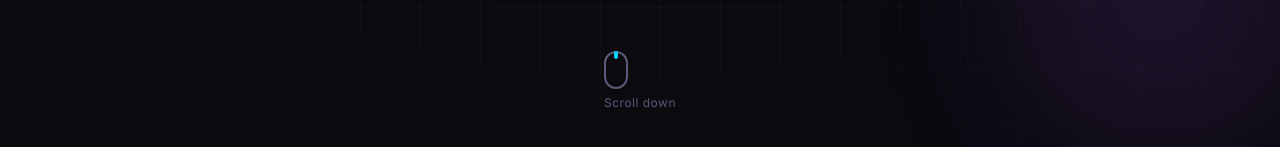
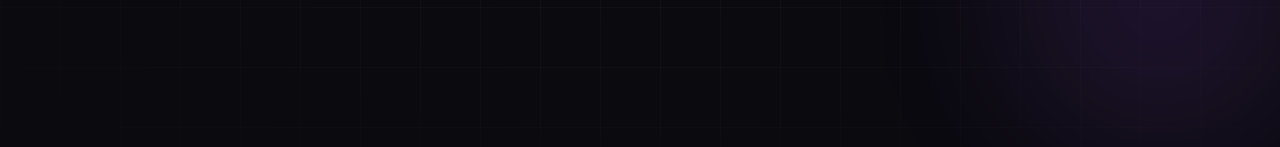
Before and after one commit to rozichilwal/Portfolio, a React (Vite) app: page / in a window 1280 px wide. Shown: the part 653-800 px from the top of the page. Built offline with nearby package versions, Linux system fonts and the light colour scheme.

Commit message:
updated resume

```diff
--- a/src/components/About.jsx
+++ b/src/components/About.jsx
@@ -84,8 +84,8 @@ export default function About() {
                         </p>
 
                         <a
-                            href="/resume.pdf"
-                            download="Rozi_Resume.pdf"
+                            href="/Rozi_Chilwal_CV.pdf"
+                            download="Rozi_Chilwal_Resume.pdf"
                             className="about__resume-btn"
                         >
                             📄 Download Resume
--- a/src/components/Hero.css
+++ b/src/components/Hero.css
@@ -212,42 +212,7 @@
     box-shadow: 0 0 6px #22c55e;
 }
 
-/* Scroll hint */
-.hero__scroll-hint {
-    position: absolute;
-    bottom: 32px;
-    left: 50%;
-    transform: translateX(-50%);
-    display: flex;
-    flex-direction: column;
-    align-items: center;
-    gap: 8px;
-    cursor: pointer;
-}
 
-.hero__scroll-hint span {
-    font-size: 0.75rem;
-    color: var(--text-muted);
-    letter-spacing: 0.5px;
-}
-
-.scroll-mouse {
-    width: 24px;
-    height: 38px;
-    border: 2px solid var(--text-muted);
-    border-radius: 12px;
-    display: flex;
-    justify-content: center;
-    padding-top: 6px;
-}
-
-.scroll-wheel {
-    width: 4px;
-    height: 8px;
-    background: var(--accent-cyan);
-    border-radius: 2px;
-    animation: float 1.6s ease-in-out infinite;
-}
 
 @media (max-width: 900px) {
     .hero__content {
--- a/src/components/Hero.jsx
+++ b/src/components/Hero.jsx
@@ -94,19 +94,7 @@ export default function Hero() {
                 </motion.div>
             </div>
 
-            <motion.div
-                className="hero__scroll-hint"
-                initial={{ opacity: 0 }}
-                animate={{ opacity: 1 }}
-                transition={{ delay: 1.4, duration: 0.6 }}
-            >
-                <ScrollLink to="about" smooth duration={600} offset={-70}>
-                    <div className="scroll-mouse">
-                        <div className="scroll-wheel" />
-                    </div>
-                    <span>Scroll down</span>
-                </ScrollLink>
-            </motion.div>
+
         </section>
     );
 }
--- a/src/components/Navbar.jsx
+++ b/src/components/Navbar.jsx
@@ -49,7 +49,7 @@ export default function Navbar() {
                     ))}
                     <li>
                         <a
-                            href="/resume.pdf"
+                            href="/Rozi_Chilwal_CV.pdf"
                             className="btn btn-primary navbar__resume"
                             target="_blank"
                             rel="noreferrer"
```
Also changed, not shown: 2 other files (tests, documents, lock files or other folders).
